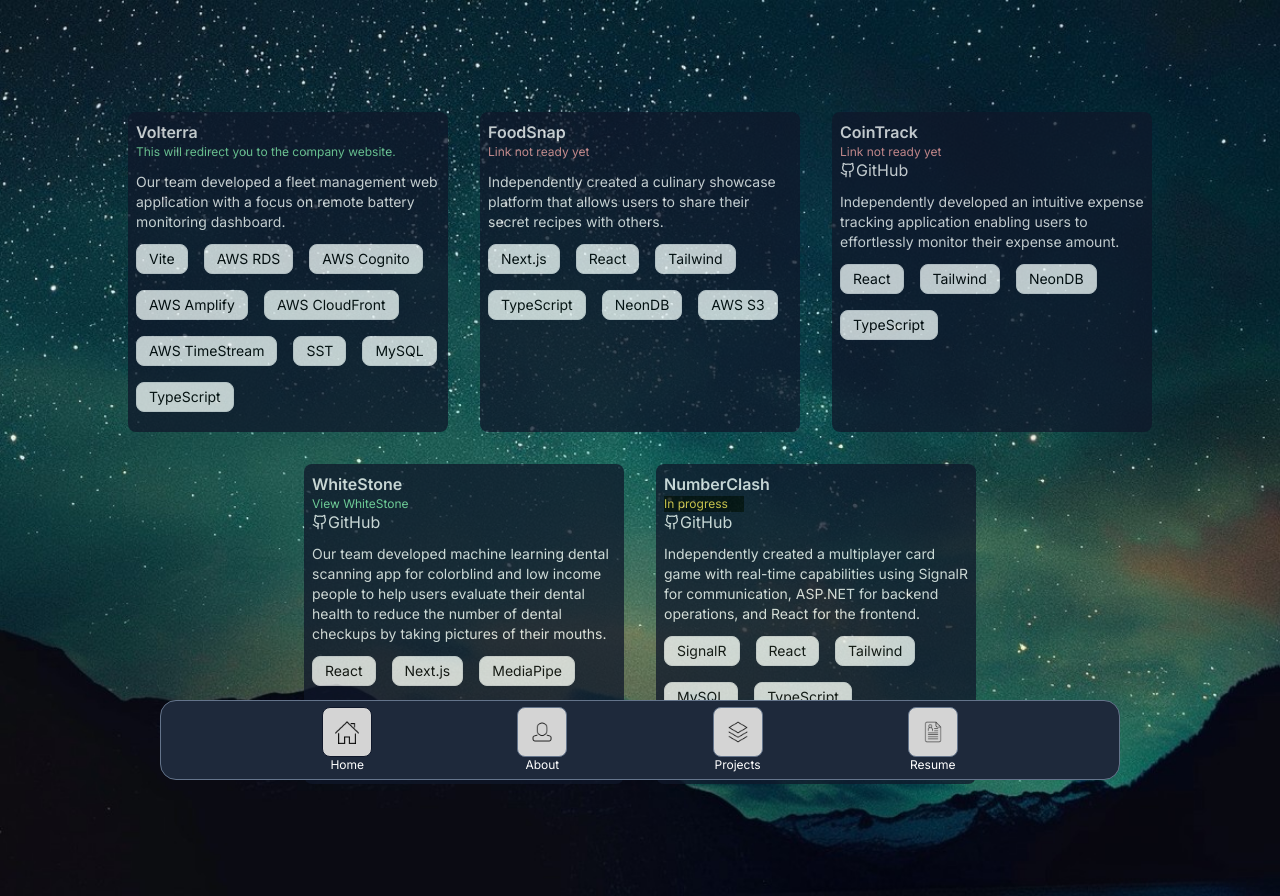
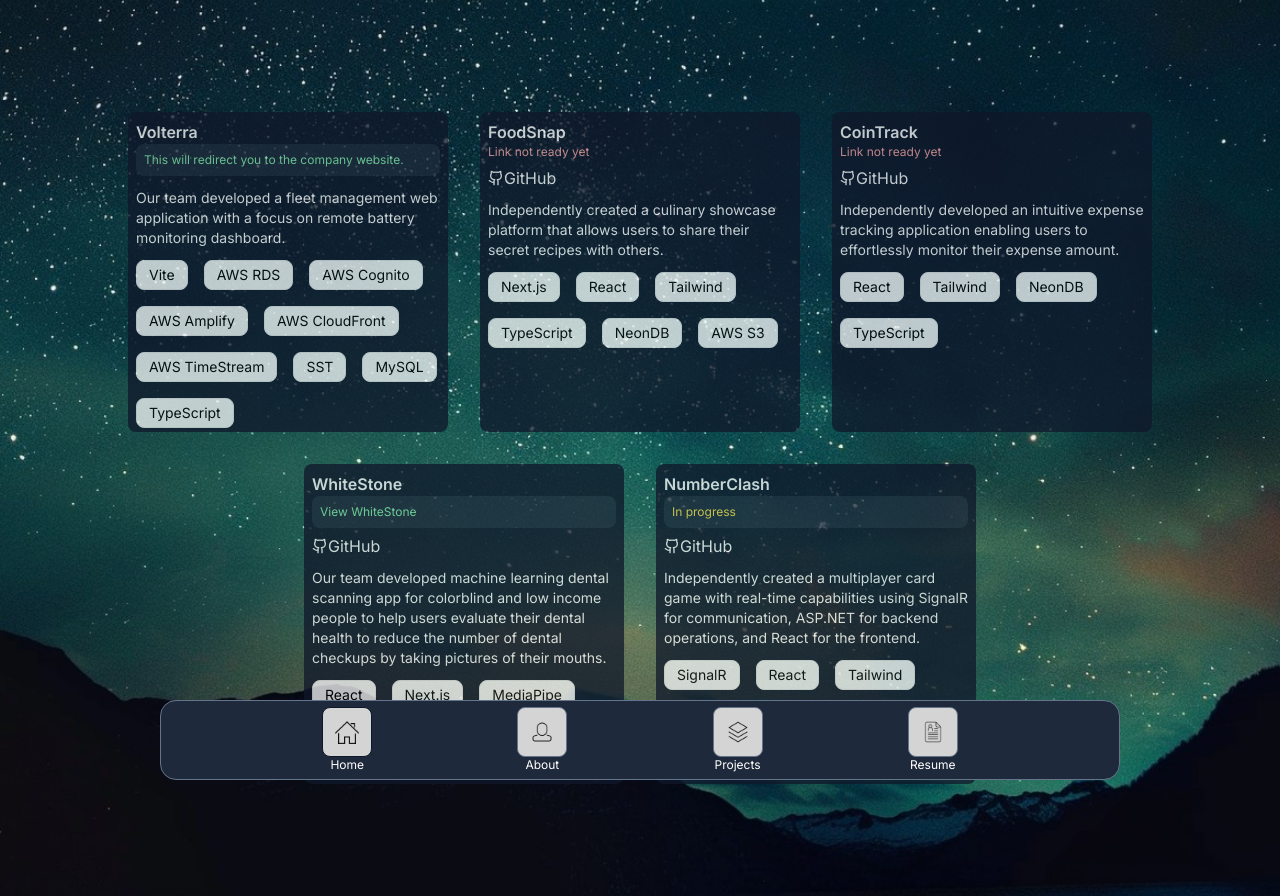
Before and after one commit to JunChoii/Portfolio, a Next.js app: page /projects in a window 1280 px wide. Built offline with nearby package versions, Linux system fonts and the light colour scheme.

Commit message:
Update page.tsx to fix typo in comment and update Skills section styling

```diff
--- a/src/app/projects/page.tsx
+++ b/src/app/projects/page.tsx
@@ -31,12 +31,13 @@
       }}
     >
       <div className="top flex flex-wrap justify-center">
-        <a href="https://volterras.com/" target="_blank">
         <div className="w-80 h-80 m-4 p-2 bg-slate-900 rounded-lg items-center opacity-75">
           <h2 className="font-semibold text-white">Volterra</h2>
-            <div className="text-green-300 text-xs">
+          <a href="https://volterras.com/" target="_blank">
+            <div className="text-green-300 text-xs bg-slate-800 p-2 w-auto hover:bg-slate-500 rounded-lg">
               This will redirect you to the company website.
             </div>
+          </a>
           <div className="text-sm text-white mt-3">
             Our team developed a fleet management web application with a focus
             on remote battery monitoring dashboard.
@@ -71,10 +72,29 @@
             </div>
           </div>
         </div>
-        </a>
         <div className="w-80 h-80 m-4 p-2 bg-slate-900 rounded-lg items-center opacity-75">
           <h2 className="font-semibold text-white">FoodSnap</h2>
           <div className="text-red-300 text-xs">Link not ready yet</div>
+          <a href="https://github.com/JunChoii/FoodSnap.git" target="_blank">
+            <div className="flex h-5 mt-2 items-center ">
+              <svg
+                xmlns="http://www.w3.org/2000/svg"
+                width="24"
+                height="24"
+                viewBox="0 0 24 24"
+                fill="none"
+                stroke="#ffffff"
+                stroke-width="2"
+                stroke-linecap="round"
+                stroke-linejoin="round"
+                className="w-4 h-4 flex-shrink-0 "
+              >
+                <path d="M15 22v-4a4.8 4.8 0 0 0-1-3.5c3 0 6-2 6-5.5.08-1.25-.27-2.48-1-3.5.28-1.15.28-2.35 0-3.5 0 0-1 0-3 1.5-2.64-.5-5.36-.5-8 0C6 2 5 2 5 2c-.3 1.15-.3 2.35 0 3.5A5.403 5.403 0 0 0 4 9c0 3.5 3 5.5 6 5.5-.39.49-.68 1.05-.85 1.65-.17.6-.22 1.23-.15 1.85v4"></path>
+                <path d="M9 18c-4.51 2-5-2-7-2"></path>
+              </svg>
+              <span className="text-white">GitHub</span>
+            </div>
+          </a>
           <div className="text-xs text-white">
             <div className="text-sm text-white mt-3">
               Independently created a culinary showcase platform that allows
@@ -105,11 +125,8 @@
         <div className="w-80 h-80 m-4 p-2 bg-slate-900 rounded-lg items-center opacity-75">
           <h2 className="font-semibold text-white">CoinTrack</h2>
           <div className="text-red-300 text-xs">Link not ready yet</div>
-          <a
-            href="https://github.com/WhiteStoneDental/whitestone_IDSP.git"
-            target="_blank"
-          >
-            <div className="flex h-5  items-center ">
+          <a href="https://github.com/JunChoii/CoinTrack.git" target="_blank">
+            <div className="flex h-5 mt-2 items-center ">
               <svg
                 xmlns="http://www.w3.org/2000/svg"
                 width="24"
@@ -152,13 +169,15 @@
         <div className="w-80 h-80 m-4 p-2 bg-slate-900 rounded-lg items-center opacity-75">
           <h2 className="font-semibold text-white">WhiteStone</h2>
           <a href="https://www.whitestone-app.com/" target="_blank">
-            <div className="text-green-300 text-xs">View WhiteStone</div>
+            <div className="text-green-300 text-xs bg-slate-800 p-2 w-auto hover:bg-slate-500 rounded-lg">
+              View WhiteStone
+            </div>
           </a>
           <a
             href="https://github.com/WhiteStoneDental/whitestone_IDSP.git"
             target="_blank"
           >
-            <div className="flex h-5  items-center ">
+            <div className="flex h-5 mt-2 items-center ">
               <svg
                 xmlns="http://www.w3.org/2000/svg"
                 width="24"
@@ -208,12 +227,12 @@
               href="https://renumberclash-web-green-dawn-9736.fly.dev/"
               target="_blank"
             >
-              <div className="text-yellow-300 text-xs bg-black w-20">
+              <div className="text-yellow-300 text-xs bg-slate-800 p-2 w-auto hover:bg-slate-500 rounded-lg">
                 In progress
               </div>
             </a>
             <a href="https://github.com/JunChoii/reNumberClash.git">
-              <div className="flex h-5  items-center ">
+              <div className="flex h-5 mt-2 items-center ">
                 <svg
                   xmlns="http://www.w3.org/2000/svg"
                   width="24"
```
Lines whose indentation alone changed are shown as unchanged.
